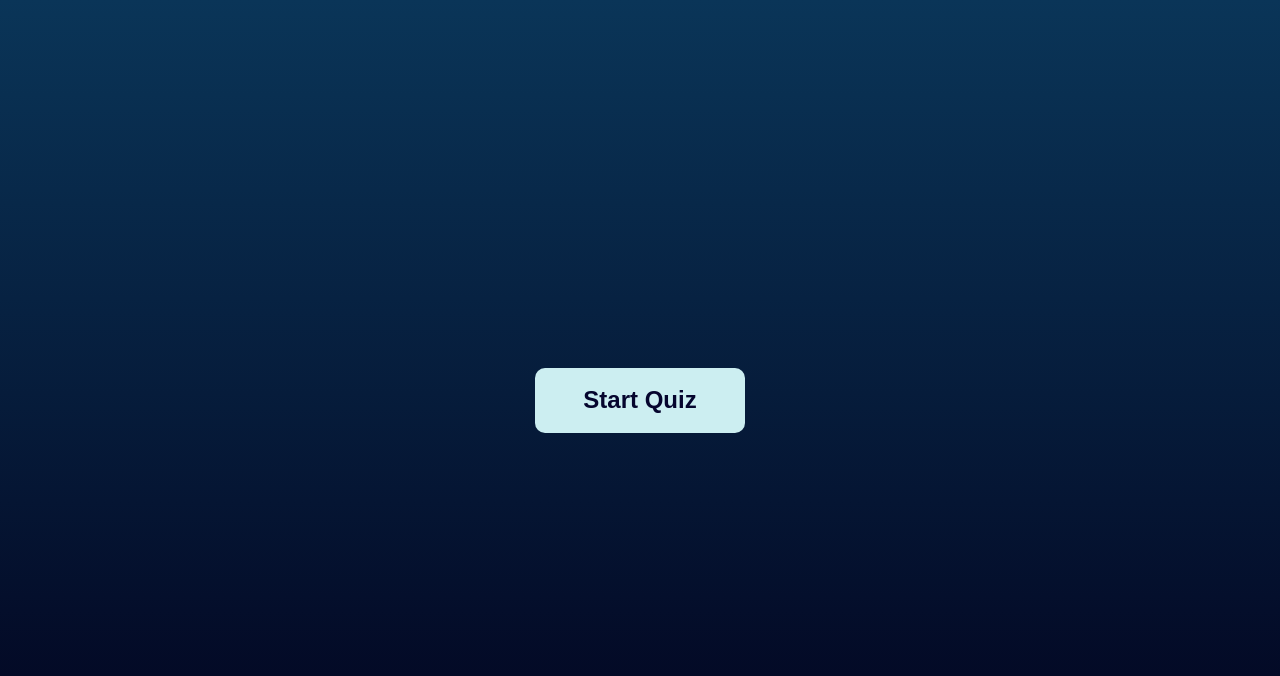
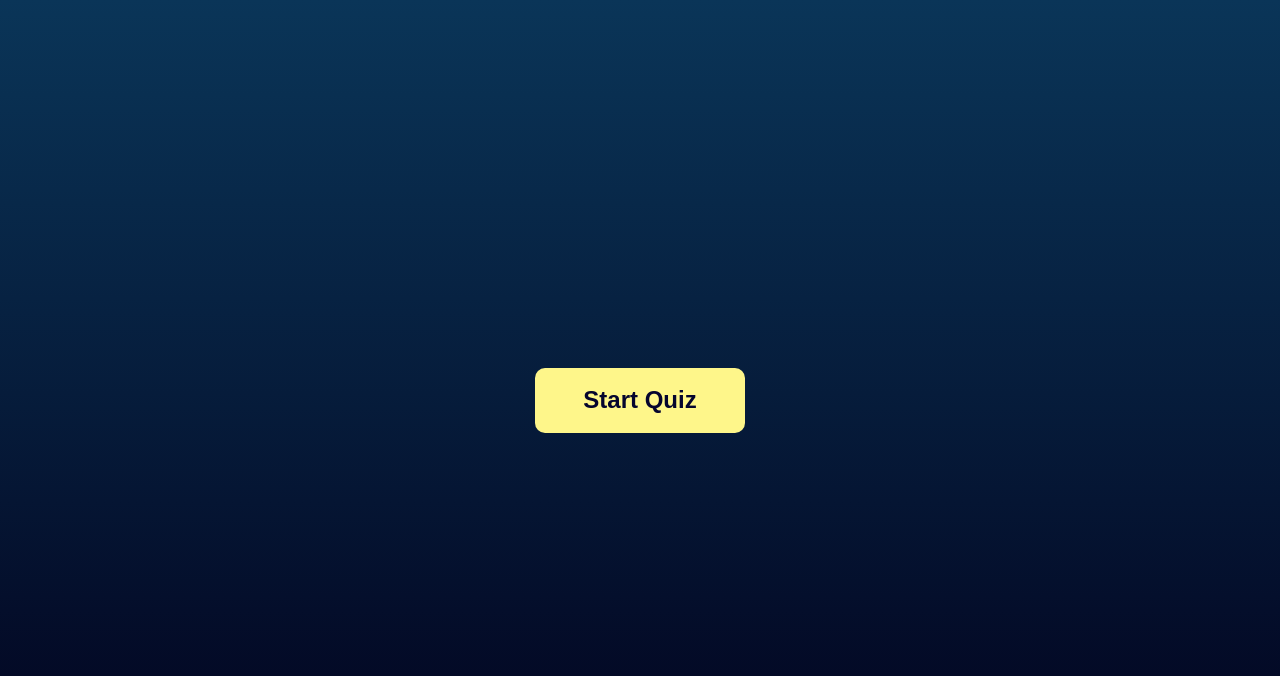
Before and after one commit to Aboli56/Quiz-App, a React (Create React App) app: page / in a window 1280 px wide. In both pictures the pointer is over the button "Start Quiz". Shown: the top 676 px of the page. Built offline with nearby package versions, Linux system fonts and the light colour scheme.

Commit message:
Update quizform.css

```diff
--- a/src/quizform.css
+++ b/src/quizform.css
@@ -107,7 +107,7 @@
     border-radius: 10px;
 }
 .startBtn button:hover{
-   background-color: rgb(204, 238, 241);
+   background-color: #fef68a;
    font-size: 24px;
    width: 210px;
    height:65px;
```
